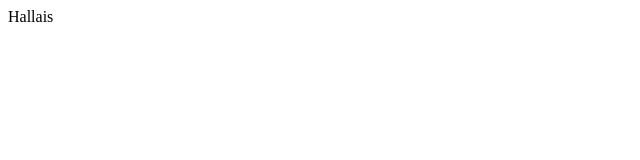
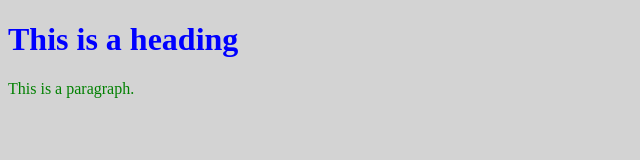
Before and after one commit to nidarprog/min_git, a plain HTML site: page index.html in a window 1280 px wide. Shown: the whole page, without its empty margins (0-640 px from the left). Drawn offline with Linux system fonts and the light colour scheme.

Commit message:
more paragraph

```diff
--- a/index.html
+++ b/index.html
@@ -1,13 +1,16 @@
 <!DOCTYPE html>
-<html lang="en">
+<html>
 <head>
-    <meta charset="UTF-8">
-    <meta http-equiv="X-UA-Compatible" content="IE=edge">
-    <meta name="viewport" content="width=device-width, initial-scale=1.0">
-    <title>Document</title>
+<style>
+body {background-color:lightgrey;}
+h1   {color:blue;}
+p    {color:green;}
+</style>
 </head>
 <body>
-Hallais
+
+<h1>This is a heading</h1>
+<p>This is a paragraph.</p>
 
 </body>
 </html>
```
